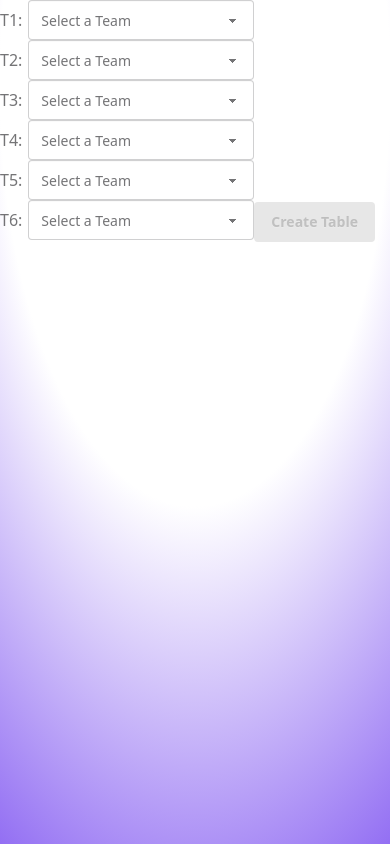
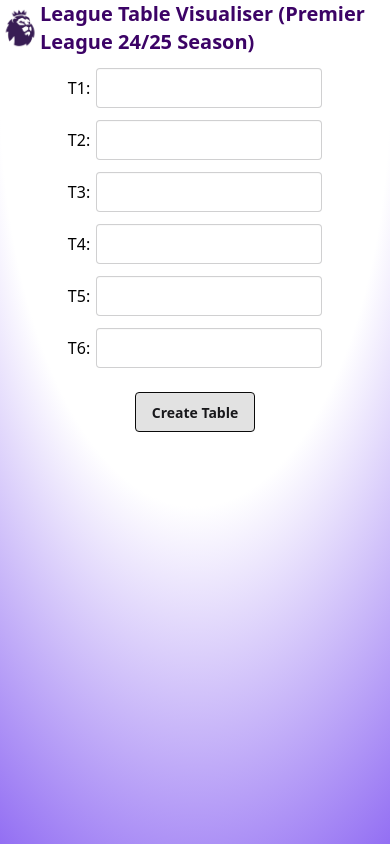
Before and after one commit to AAjayiB/Custom-League-Table, a React (Vite) app in the folder frontend/: page / in a window 390 px wide. Built offline with nearby package versions, Linux system fonts and the light colour scheme.

Commit message:
added responsive styling

```diff
--- a/frontend/src/components/Header.jsx
+++ b/frontend/src/components/Header.jsx
@@ -4,11 +4,9 @@
 
 const Header = () => {
   return (
-    <div className='bg-white flex items-center justify-center'>
-
-
-           <img src={logo} alt='Premier League Logo' height="100" width='100' />
-         <Link to={'/'}>   <span className="label font-bold text-purple-950 text-3xl">League Table Visualiser</span>
+    <div className='bg-white flex items-center justify-center '>
+           <img src={logo} alt='Premier League Logo' className='size-10 md:size-17 lg:size-25' />
+         <Link to={'/'}>   <span className="label text-wrap font-bold text-purple-950 text-xl md:text-2xl lg:text-3xl">League Table Visualiser (Premier League 24/25 Season) </span>
         </Link>
 
     </div>
--- a/frontend/src/components/TeamForm.jsx
+++ b/frontend/src/components/TeamForm.jsx
@@ -1,17 +1,19 @@
 import React from 'react'
 import { CLUBS } from '../assets/Clubs24-25'
-const TeamForm = ({id, matchParameters, setMatchParameters}) => {
+const TeamForm = ({id, matchParameters, setMatchParameters, className}) => {
   return (
-    <label className='label'>{id.toUpperCase()}:
+    <div className={className}>
+    <label className='label text-black'>{id.toUpperCase()}:
     <select defaultValue="Select a Team"  id={id} name={id}
     onChange={(e) => setMatchParameters({...matchParameters, [id]: e.target.value })}
-    className="select">
+    className="select text-white">
         <option disabled={true}>Select a Team</option>
         {CLUBS.map((club,index) => (
             <option value={club} key={index}>{club} </option>
         ))}
     </select>
     </label>
+    </div>
   )
 }
 
--- a/frontend/src/pages/Home.jsx
+++ b/frontend/src/pages/Home.jsx
@@ -1,6 +1,8 @@
 import React, { useState } from 'react'
 import TeamForm from '../components/TeamForm'
 import { useNavigate } from 'react-router'
+import {ToastContainer, toast} from 'react-toastify'
+import Header from '../components/Header'
 
 
 const Home = ({teams, setTeams}) => {
@@ -15,8 +17,22 @@
 
   const navigate = useNavigate()
 
+  const uniqueParameters = () => {
+    let listOfTeams = Object.values(matchParameters).filter(team => team)
+    let numberOfTeams = listOfTeams.length
+    let setOfTeams = new Set(listOfTeams)
+    if(setOfTeams.size < numberOfTeams) return false
+    return true
+  }
+
   const handleSubmit = (e) => {
     e.preventDefault()
+    if(Object.values(matchParameters).filter(team => team) < 2){
+      return toast('Please select at least 2 teams ')
+    }
+    if(!uniqueParameters()){
+      return toast('Please make sure selected teams are unique')
+    }
     setTeams(matchParameters)
     console.log(teams)
     navigate('/results')
@@ -26,18 +42,23 @@
 
   return (
     <>
-        {/* <Header />  */}
-        <div className=''>
-          <form method='get' >
-            <TeamForm id={'t1'} matchParameters={matchParameters} setMatchParameters={setMatchParameters}/>
-            <TeamForm id={'t2'} matchParameters={matchParameters} setMatchParameters={setMatchParameters}/>
-            <TeamForm id={'t3'} matchParameters={matchParameters} setMatchParameters={setMatchParameters}/>
-            <TeamForm id={'t4'} matchParameters={matchParameters} setMatchParameters={setMatchParameters}/>
-            <TeamForm id={'t5'} matchParameters={matchParameters} setMatchParameters={setMatchParameters}/>
-            <TeamForm id={'t6'} matchParameters={matchParameters} setMatchParameters={setMatchParameters}/>
-            <button type='submit' className='btn btn-active' onClick={handleSubmit} disabled={!(matchParameters.t1 && matchParameters.t2) || matchParameters.t1 ==matchParameters.t2 }>Create Table</button>
+        <Header />
+        <div>
+          <form method='get'>
+            <div className='md:flex'>
+              <TeamForm id={'t1'} matchParameters={matchParameters} setMatchParameters={setMatchParameters} className={'flex justify-center m-3'}/>
+              <TeamForm id={'t2'} matchParameters={matchParameters} setMatchParameters={setMatchParameters} className={'flex justify-center m-3'}/>
+              <TeamForm id={'t3'} matchParameters={matchParameters} setMatchParameters={setMatchParameters}className={'flex justify-center m-3'}/>
+              <TeamForm id={'t4'} matchParameters={matchParameters} setMatchParameters={setMatchParameters}className={'flex justify-center m-3'}/>
+              <TeamForm id={'t5'} matchParameters={matchParameters} setMatchParameters={setMatchParameters}className={'flex justify-center m-3'}/>
+              <TeamForm id={'t6'} matchParameters={matchParameters} setMatchParameters={setMatchParameters}className={'flex justify-center m-3'}/>
+            </div>
+            <div className='flex justify-center'>
+            <button type='submit' className='btn btn-active border-neutral-950 m-3' onClick={handleSubmit}>Create Table</button>
+            </div>
           </form>
         </div>
+        <ToastContainer />
     </>
   )
 }
```
